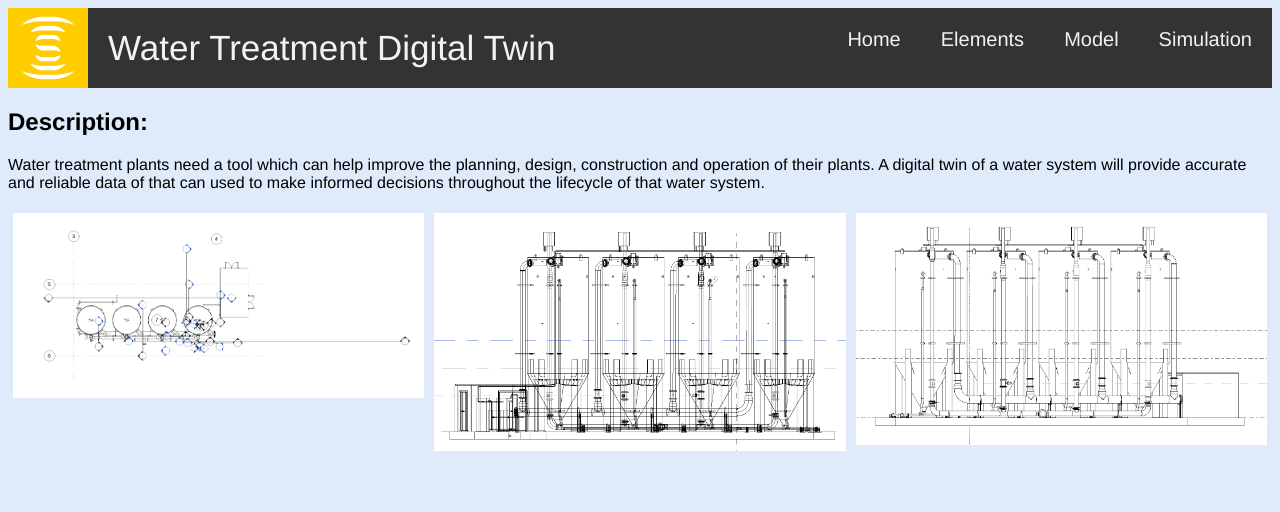
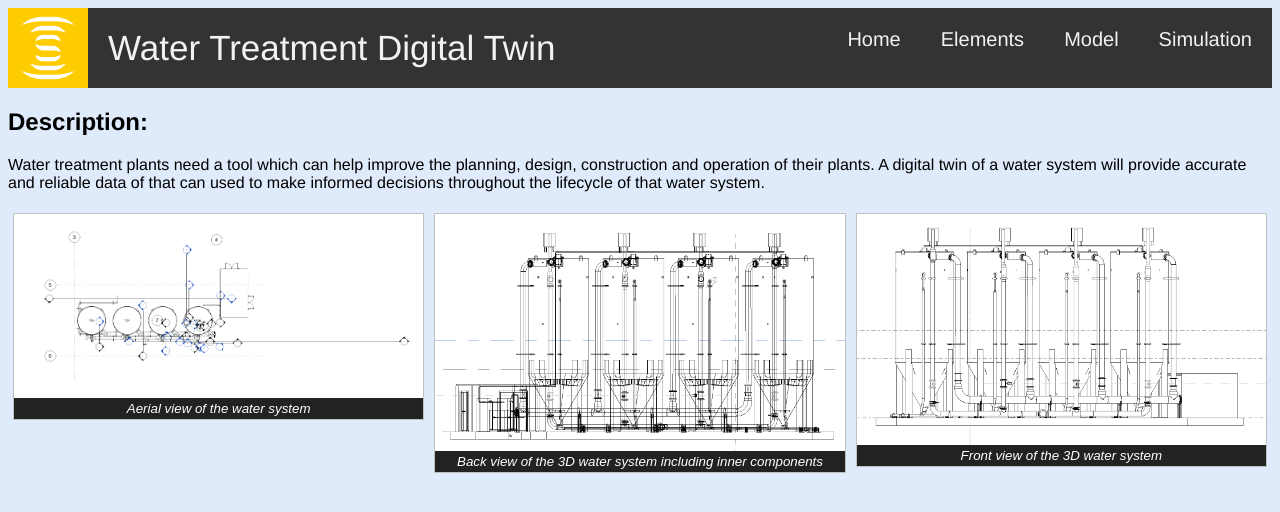
Before and after one commit to joshuak08/digital-twin, a Django app: page / in a window 1280 px wide. Shown: the top 512 px of the page. Run offline with Django 4.2, Linux system fonts and the light colour scheme.

Commit message:
Added captions to images

```diff
--- a/django/watertreatment/components/static/base.css
+++ b/django/watertreatment/components/static/base.css
@@ -102,3 +102,20 @@ body {
 /* #source {
 	display: none;
 } */
+
+figure {
+    border: thin #c0c0c0 solid;
+    display: flex;
+    flex-flow: column;
+    /* padding: 5px; */
+    /* max-width: 220px; */
+    margin: auto;
+}
+
+figcaption {
+    background-color: #222;
+    color: #fff;
+    font: italic smaller sans-serif;
+    padding: 3px;
+    text-align: center;
+}
--- a/django/watertreatment/components/templates/components/home.html
+++ b/django/watertreatment/components/templates/components/home.html
@@ -11,13 +11,22 @@
 
     <div class="row">
         <div class="column">
-            <img src="{% static 'aerial.png' %}" alt="Aerial view" style="width:100%">
+			<figure>
+				<img src="{% static 'aerial.png' %}" alt="Aerial view" style="width:100%">
+				<figcaption>Aerial view of the water system</figcaption>
+			</figure>
         </div>
         <div class="column">
-            <img src="{% static 'side1.png' %}" alt="Side 1" style="width:100%">
-        </div>
+			<figure>
+				<img src="{% static 'side1.png' %}" alt="Side 1" style="width:100%">
+				<figcaption>Back view of the 3D water system including inner components</figcaption>
+			</figure>
+		</div>
         <div class="column">
-            <img src="{% static 'side2.png' %}" alt="Side 2" style="width:100%">
+			<figure>
+				<img src="{% static 'side2.png' %}" alt="Side 2" style="width:100%">
+				<figcaption>Front view of the 3D water system</figcaption>
+			</figure>
         </div>
     </div>
 
--- a/django/watertreatment/components/templates/components/simulation.html
+++ b/django/watertreatment/components/templates/components/simulation.html
@@ -1,7 +1,7 @@
 {% extends "components/base.html" %}
 {% load static %}
 {% block content %}
-
+<h2>Simulation</h2>
 <canvas id="canvas" width="600" height="600">
 </canvas>
 
```
